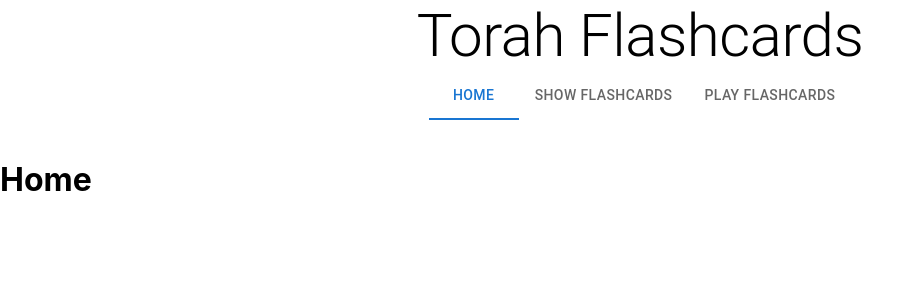
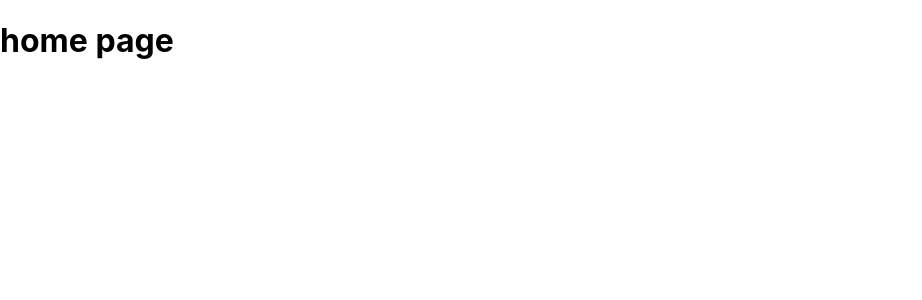
Before and after one commit to berniedovD/flashcards, a React (Create React App) app: page / in a window 1280 px wide. Shown: the top 300 px of the page, without its empty margins (0-922 px from the left). Built offline with nearby package versions, Linux system fonts and the light colour scheme.

Commit message:
Changed the routing

```diff
--- a/src/App.tsx
+++ b/src/App.tsx
@@ -14,17 +14,19 @@ const App: React.FC = () => {
     <Router>
       <div>
       <Routes>
-          <Route path="/" element={<TabNav/>}>
+          <Route path="/" element={<h1>home page</h1>}/>
+          <Route path="flashcard/:flashcard" element={<TabNav/>}>
              <Route index element={<h1>Home</h1>}/>
-             <Route path="/create" element={<h1>Create Flashcard route</h1>} />
+             <Route path="create" element={<h1>Create Flashcard route</h1>} />
              <Route
-               path="/show"
+               path="show"
                element={<FlashcardList flashcards={flashcards}></FlashcardList>}
              />
-             <Route path="/play" element={<Flashcardplay flashcards={flashcards}/>}/>
-             <Route path="/gameover" element={<GameOver/>}/>
+             <Route path="play" element={<Flashcardplay flashcards={flashcards}/>}/>
+             <Route path="gameover" element={<GameOver/>}/>
              <Route path="*" element={<h1>Error 404</h1>}/>
           </Route>
+          <Route path="*" element={<h1>Error 404</h1>}/>
         </Routes>
       </div>
     </Router>
--- a/src/Tabs.tsx
+++ b/src/Tabs.tsx
@@ -24,9 +24,9 @@ export default function TabNav() {
   return (<Box>
     <Typography align="center" variant="h2">Torah Flashcards</Typography>
     <Tabs value={value} centered onChange={(event: React.SyntheticEvent, newValue: number) => setValue(newValue)} sx={{mb: 5}}>
-       <Tab onClick={() => navigate("/")} label="Home"/>
-       <Tab onClick={() => navigate("/show")} label="Show Flashcards"/>
-       <Tab onClick={() => navigate("/play")} label="Play Flashcards"/>
+       <Tab onClick={() => navigate("")} label="Home"/>
+       <Tab onClick={() => navigate("show")} label="Show Flashcards"/>
+       <Tab onClick={() => navigate("play")} label="Play Flashcards"/>
     </Tabs>
     <Outlet/>
   </Box>)
--- a/src/flashcardPlay/gameover.tsx
+++ b/src/flashcardPlay/gameover.tsx
@@ -17,7 +17,7 @@ export default function GameOver(): JSX.Element {
     let StLeCount = knownFlashcards.filter((FC: number) => FC === 1).length;
 
     function playAgain(): void {
-        navigate("/play", { replace: true });
+        navigate("../play");
     }
     function playUnknown(): void {
        var play: number[] = [];
@@ -27,7 +27,7 @@ export default function GameOver(): JSX.Element {
              play.push(i);
           }
        }
-       navigate("/play", { replace: true, state: {play: play}} );
+       navigate("../play", { state: {play: play}} );
     }
     return <Box display="flex" justifyContent="center" alignItems="center"><Box sx={{ width: 700 }}>
        <Typography align="center" variant="h4" color={green[600]}>You know {NFcount}/{FcCount} cards.</Typography>
--- a/src/flashcardPlay/index.tsx
+++ b/src/flashcardPlay/index.tsx
@@ -36,7 +36,7 @@ const Flashcardplay = ({flashcards}: FlashcardListProps):JSX.Element => {
   const [gameover, setGameover] = useState<boolean>(false);
   useEffect(() => {
      if (gameover) {
-        navigate("/gameover", {replace: true, state: {knownFlashcards: known}});
+        navigate("../gameover", {state: {knownFlashcards: known}});
      }
   }, [known]); // eslint-disable-line react-hooks/exhaustive-deps
 
@@ -52,7 +52,7 @@ const Flashcardplay = ({flashcards}: FlashcardListProps):JSX.Element => {
       if (!lastCard) {
           setCard(card+1);
       } else {
-          navigate("/gameover", {replace: true, state: {knownFlashcards: known}});
+          navigate("../gameover", {state: {knownFlashcards: known}});
       }
 
    }
```
